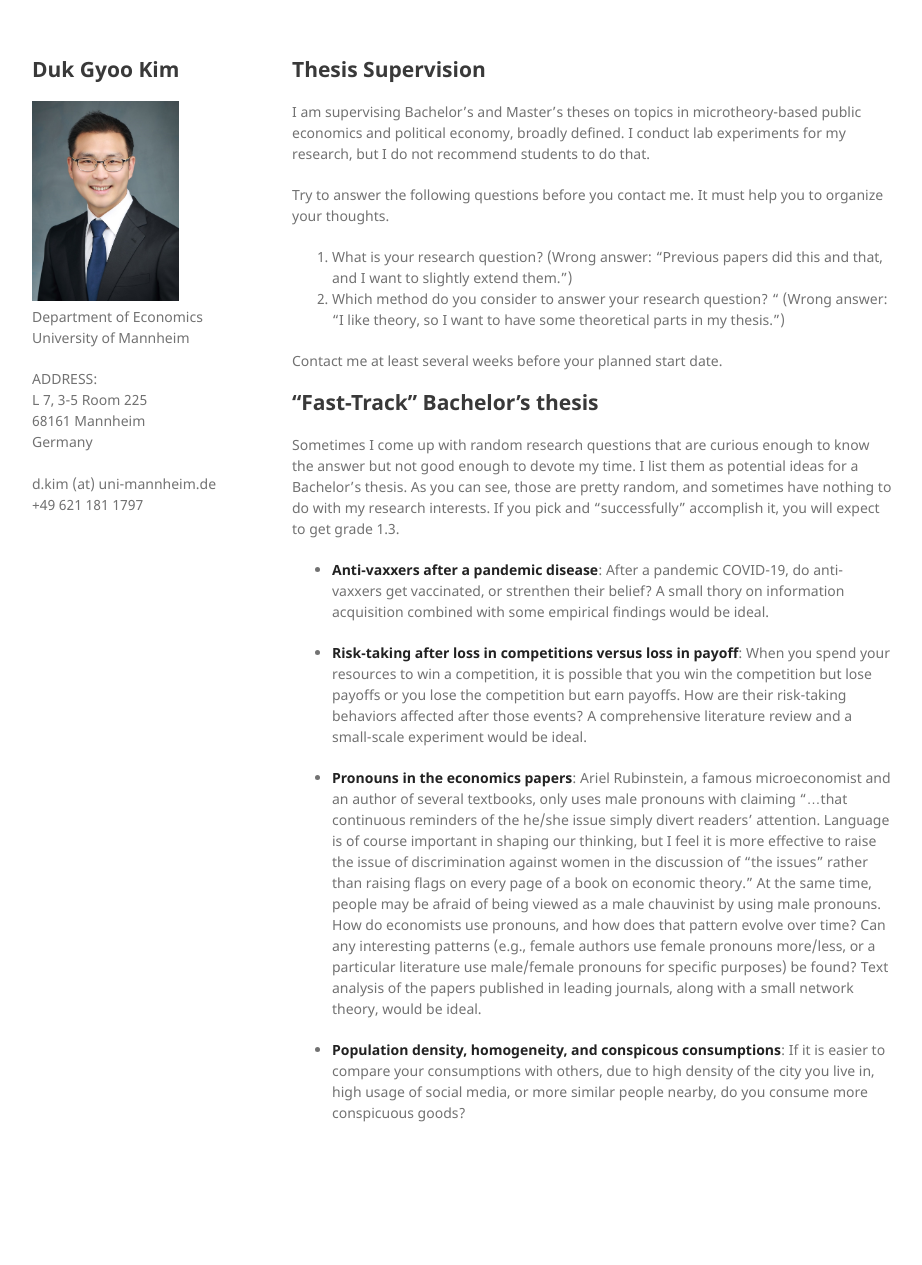
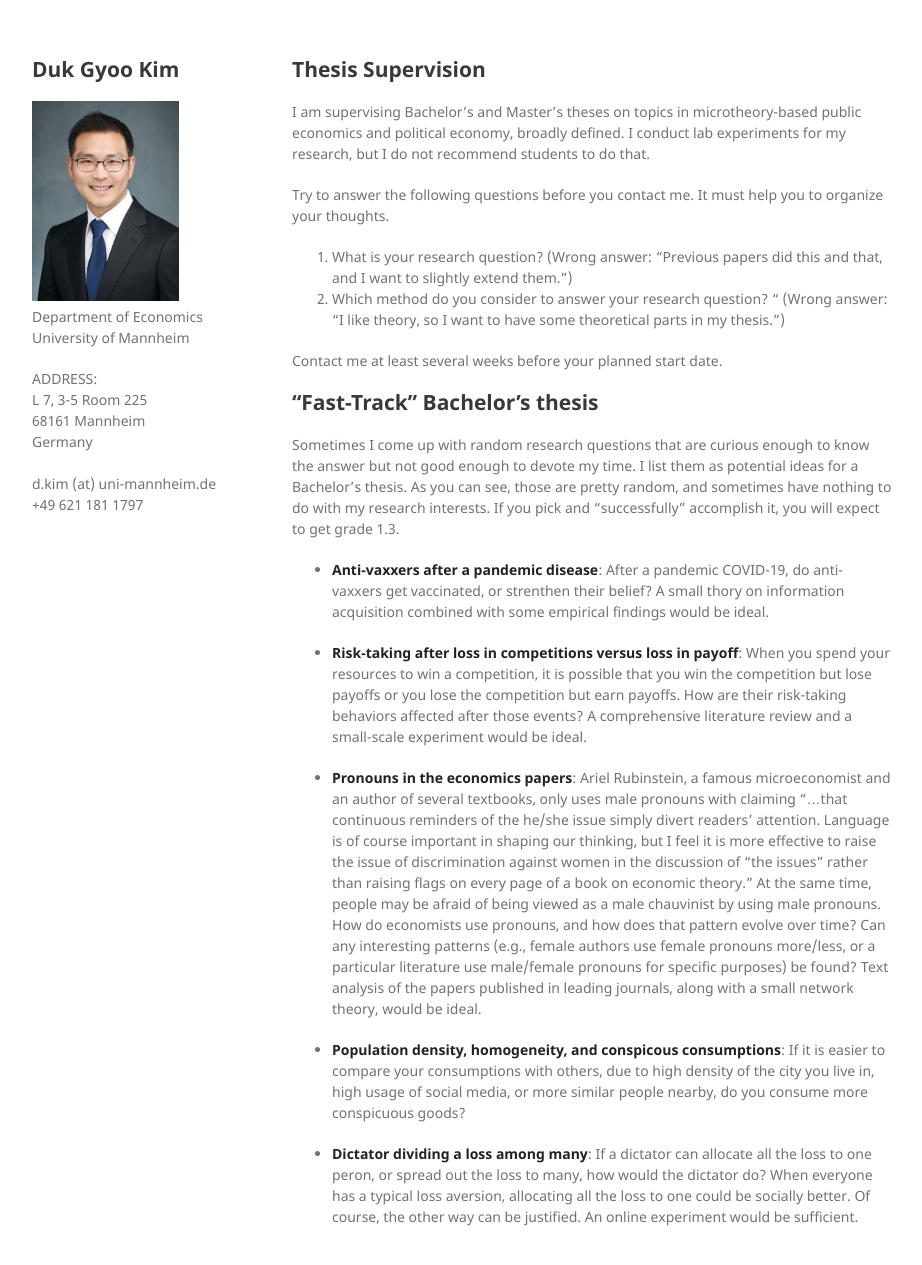
Before and after one commit to kimdukgyoo/kimdukgyoo.github.io, a Jekyll site: the page built from BAthesis.md, in a window 1280 px wide and 1297 px high. Shown: the top 1265 px of the window, without its empty margins (178-1100 px from the left). Built offline with Jekyll 4.4.1, drawn with Linux system fonts in a browser that asks for light colours; our own code applies the rules of GitHub Pages for plain Markdown files.

Commit message:
Update BAthesis.md

```diff
--- a/BAthesis.md
+++ b/BAthesis.md
@@ -21,3 +21,5 @@ Sometimes I come up with random research questions that are curious enough to kn
 - **Pronouns in the economics papers**: Ariel Rubinstein, a famous microeconomist and an author of several textbooks, only uses male pronouns with claiming "...that continuous reminders of the he/she issue simply divert readers’ attention. Language is of course important in shaping our thinking, but I feel it is more effective to raise the issue of discrimination against women in the discussion of "the issues" rather than raising flags on every page of a book on economic theory." At the same time, people may be afraid of being viewed as a male chauvinist by using male pronouns. How do economists use pronouns, and how does that pattern evolve over time? Can any interesting patterns (e.g., female authors use female pronouns more/less, or a particular literature use male/female pronouns for specific purposes) be found? Text analysis of the papers published in leading journals, along with a small network theory, would be ideal.
 
 - **Population density, homogeneity, and conspicous consumptions**: If it is easier to compare your consumptions with others, due to high density of the city you live in, high usage of social media, or more similar people nearby, do you consume more conspicuous goods?
+
+- **Dictator dividing a loss among many**: If a dictator can allocate all the loss to one peron, or spread out the loss to many, how would the dictator do? When everyone has a typical loss aversion, allocating all the loss to one could be socially better. Of course, the other way can be justified. An online experiment would be sufficient.
```
